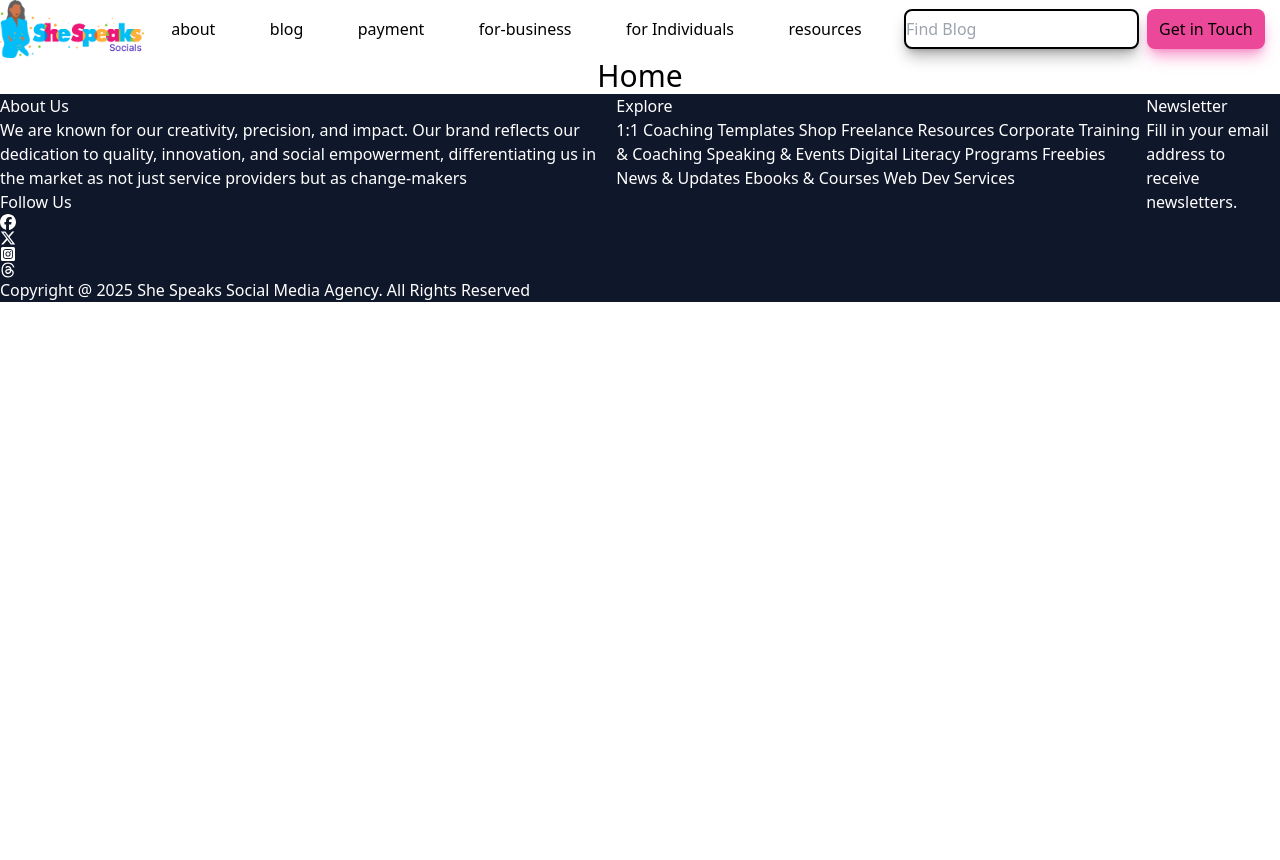
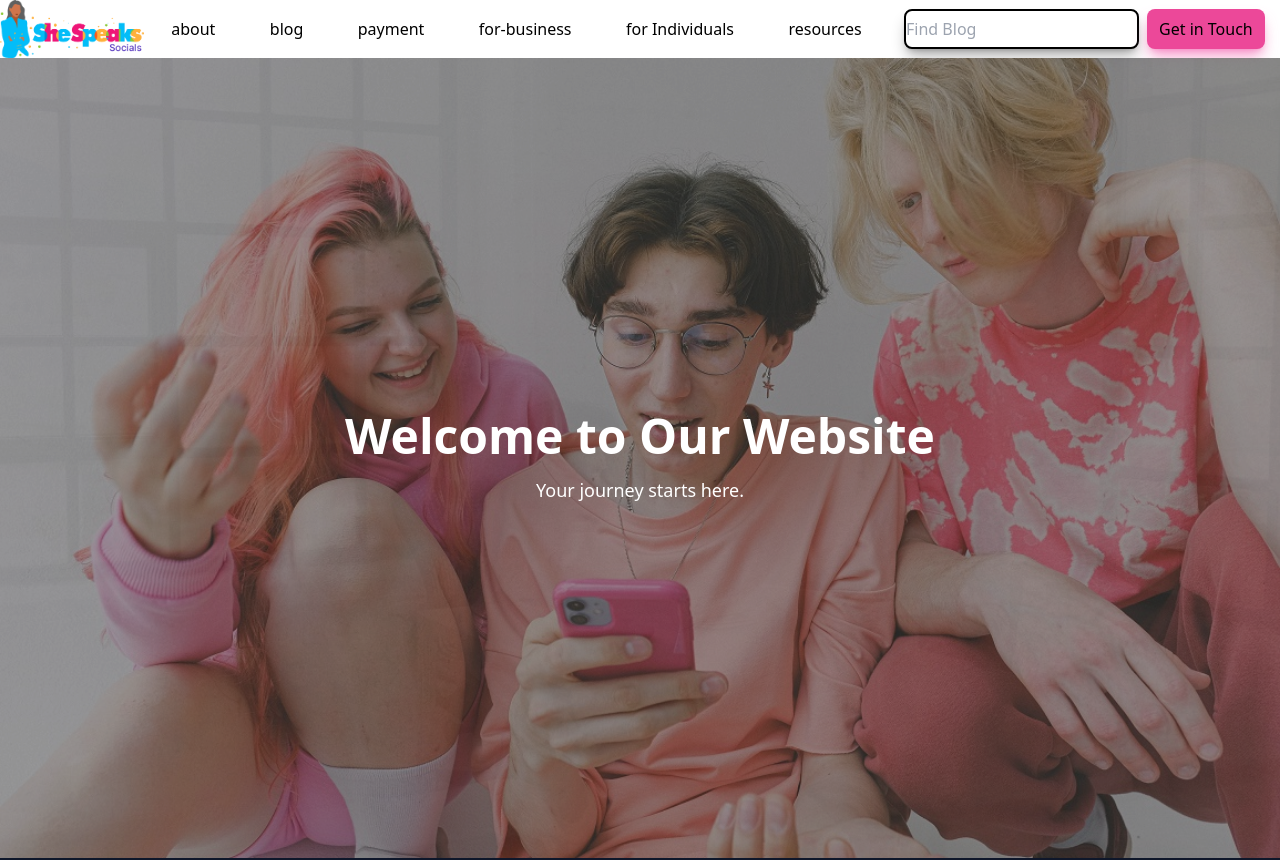
Before and after one commit to MatthewsRicky/shespeaksocial, a Next.js app: page / in a window 1280 px wide. Shown: the top 860 px of the page. Before the commit the page ends 800 px from the top, so only its background shows below. Built offline with nearby package versions, Linux system fonts and the light colour scheme.

Commit message:
landing page hero section with background image slider

```diff
--- a/app/page.tsx
+++ b/app/page.tsx
@@ -1,19 +1,46 @@
-import React from 'react'
+"use client";
 
+import { useState, useEffect } from "react";
+import { motion, AnimatePresence } from "framer-motion";
 
-export default function Page() {
+const images = ["/home1-slider1.jpg", "/home1-slider2.jpg", "/home1-slider3.jpg"];
+
+export default function HeroCarousel() {
+	const [index, setIndex] = useState(0);
+
+	useEffect(() => {
+		const interval = setInterval(() => {
+			setIndex((prevIndex) => (prevIndex + 1) % images.length);
+		}, 5000); // Change every 5 seconds
+
+		return () => clearInterval(interval);
+	}, []);
+
 	return (
-<>
-	<section>
-		<div style={{
-			backgroundImage: ('./public/home1-slider1.jpg'),
-			width: "auto",
-			height: "auto"
-		}} className="flex justify-center items-center">
-			<h1 className="text-3xl">Home</h1>
-		</div>
-	</section>
-</>
+		<section className="relative h-screen flex items-center justify-center text-white overflow-hidden">
+			{/* Background Image Slideshow */}
+			<div className="absolute inset-0">
+				<AnimatePresence>
+					<motion.div
+						key={images[index]}
+						className="absolute inset-0 bg-cover bg-center"
+						style={{ backgroundImage: `url(${images[index]})` }}
+						initial={{ opacity: 0 }}
+						animate={{ opacity: 1 }}
+						exit={{ opacity: 0 }}
+						transition={{ duration: 1 }}
+					/>
+				</AnimatePresence>
+			</div>
 
-	)
+			{/* Overlay */}
+			<div className="absolute inset-0 bg-black/40"></div>
+
+			{/* Hero Content */}
+			<div className="relative z-10 text-center">
+				<h1 className="text-5xl font-bold">Welcome to Our Website</h1>
+				<p className="text-lg mt-4">Your journey starts here.</p>
+			</div>
+		</section>
+	);
 }
```
